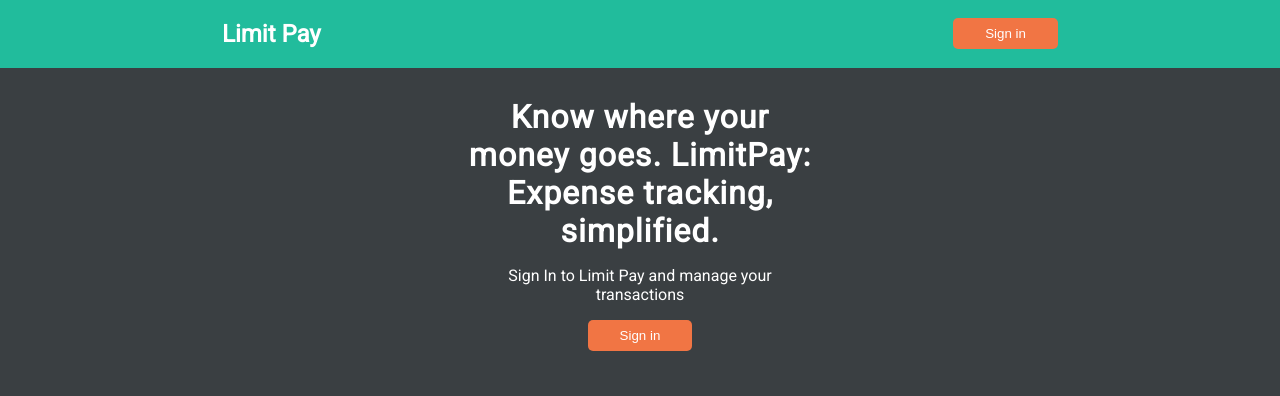
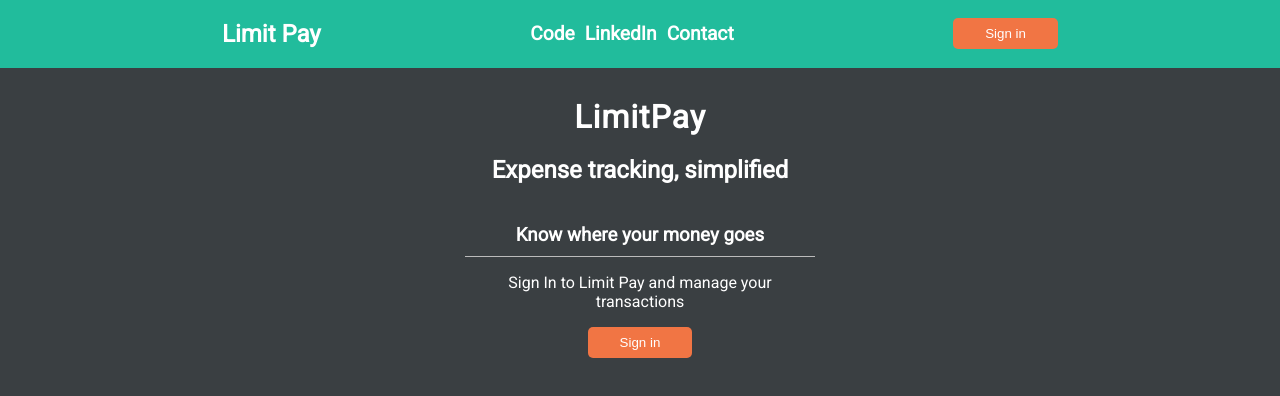
Before and after one commit to sarthakmishraa/limitpay-expense-tracker, a Next.js app: page / in a window 1280 px wide. Shown: the top 396 px of the page. Built offline with nearby package versions, Linux system fonts and the light colour scheme; no server answers.

Commit message:
UI improvements

```diff
--- a/app/globals.css
+++ b/app/globals.css
@@ -53,6 +53,20 @@ body {
   max-width: 900px;
   margin: 0 auto;
   padding: 0 2rem;
+}
+
+.navbar-items a {
+  text-decoration: none;
+  margin-right: 10px;
+}
+
+.navbar-items span{
+  font-size: larger;
+  font-weight: bold;
+}
+
+.navbar-items span:hover{
+  color: #3a3f42;
 }
 
 .navbar .cl-button {
--- a/components/Guest.tsx
+++ b/components/Guest.tsx
@@ -3,7 +3,9 @@ import { SignInButton } from "@clerk/nextjs"
 export const Guest = () => {
     return(
         <div className="guest">
-            <h1>Know where your money goes. LimitPay: Expense tracking, simplified.</h1>
+            <h1>LimitPay</h1>
+            <h2>Expense tracking, simplified</h2>
+            <h3>Know where your money goes</h3>
             <p>Sign In to Limit Pay and manage your transactions</p>
             <SignInButton />
         </div>
--- a/components/Header.tsx
+++ b/components/Header.tsx
@@ -1,5 +1,6 @@
 import { SignInButton, SignedIn, SignedOut, UserButton } from "@clerk/nextjs";
 import { checkUser } from "@/lib/checkUser";
+import Link from "next/link";
 
 export const Header = async() => {
     const user = await checkUser();
@@ -8,6 +9,23 @@ export const Header = async() => {
         <nav className="navbar">
             <div className="navbar-container">
                 <h2>Limit Pay</h2>
+                <div className="navbar-items">
+                    <a
+                        href="https://github.com/sarthakmishraa/limitpay-expense-tracker"
+                        target="_blank">
+                            <span>Code</span>
+                    </a>
+                    <a
+                        href="https://www.linkedin.com/in/sarthakmishraa/"
+                        target="_blank">
+                            <span>LinkedIn</span>
+                    </a>
+                    <a
+                        href="mailto:msarthak785@gmail.com"
+                        target="_blank">
+                            <span>Contact</span>
+                    </a>
+                </div>
                 <div>
                     <SignedOut>
                         <SignInButton />
```
